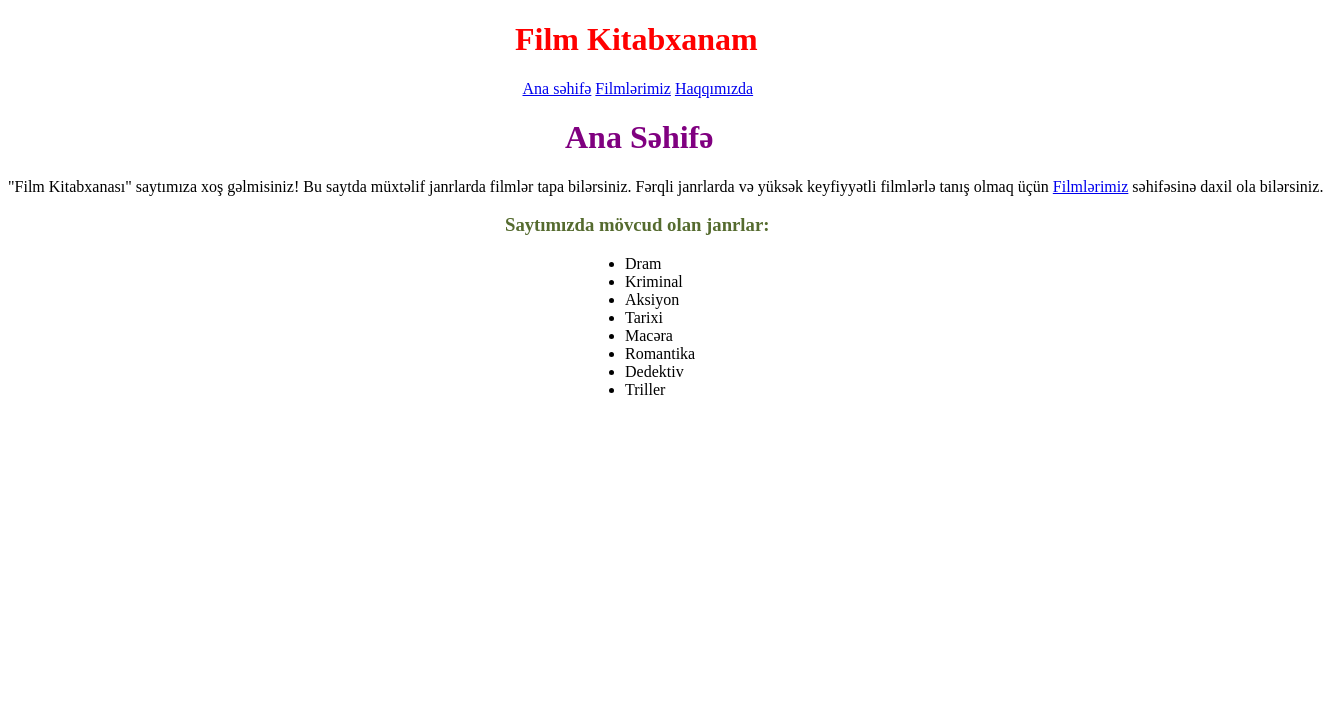
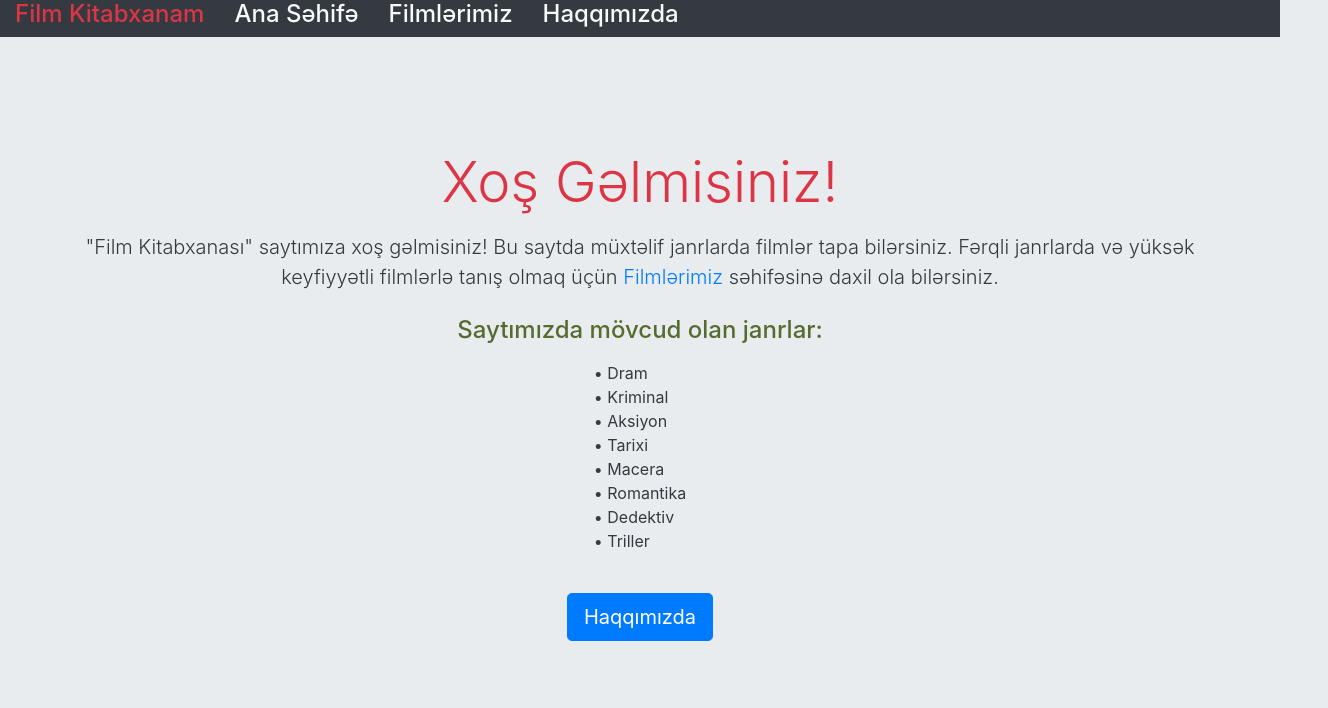
Before and after one commit to akbarshukurlu/my-movie-library, a plain HTML site: page my-movie-library/index.html in a window 1280 px wide. Shown: the whole page, 1328 px wide, since content can reach past the window. Drawn offline with nearby package versions, Linux system fonts and the light colour scheme.

Commit message:
Revamp index.html with Bootstrap styling

```diff
--- a/my-movie-library/index.html
+++ b/my-movie-library/index.html
@@ -1,46 +1,60 @@
-<!DOCTYPE html>
-<html lang="az">
+<!doctype html>
+<html lang="en">
   <head>
-    <meta charset="UTF-8">
-    <meta name="viewport" content="width=device-width, initial-scale=1.0">
+    <meta charset="utf-8">
+    <meta name="viewport" content="width=device-width, initial-scale=1, shrink-to-fit=no">
+
+    <link rel="stylesheet" href="https://cdn.jsdelivr.net/npm/bootstrap@4.6.2/dist/css/bootstrap.min.css" integrity="sha384-xOolHFLEh07PJGoPkLv1IbcEPTNtaed2xpHsD9ESMhqIYd0nLMwNLD69Npy4HI+N" crossorigin="anonymous">
     <title>Film Kitabxanam</title>
-    <link rel="stylesheet" href="css/style.css">
+
   </head>
-<body>
-    <div class="box-1">
-        <h1 style="color: red">Film Kitabxanam</h1>
+  <body style="background-color:#E9ECEF; color; white;">
+    <div class="container-fluid bg-dark">
+        <div class="row">
+          <div class="col-auto">
+             <h4><a class="text-danger" href="index.html">Film Kitabxanam</a></h4>
           </div>
+          <div class="col-auto">
+             <h4><a class="text-light" href="index.html">Ana Səhifə</a></h4>
+          </div>
+          <div class="col-auto">
+             <h4><a class="text-light" href="movies.html">Filmlərimiz</a></h4>
+          </div>
+          <div class="col-auto">
+             <h4><a class="text-light" href="about-us.html">Haqqımızda</a></h4>
+          </div>
+        </div>
+    </div>
+    <div class="jumbotron text-center mt-5" style="background-color: #E9ECEF;">
+  <div class="container">
 
-    <div class="box-2">
-        <a href="index.html">Ana səhifə</a>
-        <a href="movies.html">Filmlərimiz</a>
-        <a href="about-us.html">Haqqımızda</a>
-    </div>
+    <h1 class="display-4 text-danger">Xoş Gəlmisiniz!</h1>
 
-    <div class="box-3">
-        <h1 style="color: purple">Ana Səhifə</h1>
-    </div>
+    <p class="lead text-dark mt-3">
+      "Film Kitabxanası" saytımıza xoş gəlmisiniz! Bu saytda müxtəlif janrlarda filmlər tapa bilərsiniz.
+      Fərqli janrlarda və yüksək keyfiyyətli filmlərlə tanış olmaq üçün
+      <a href="movies.html" class="text-primary">Filmlərimiz</a> səhifəsinə daxil ola bilərsiniz.
+    </p>
 
-    <div class="box-4">
-        <p>"Film Kitabxanası" saytımıza xoş gəlmisiniz! Bu saytda müxtəlif janrlarda filmlər tapa bilərsiniz.
-            Fərqli janrlarda və yüksək keyfiyyətli filmlərlə tanış olmaq üçün <a href="movies.html">Filmlərimiz</a> səhifəsinə daxil ola bilərsiniz.</p>
-    </div>
-
-    <div class="box-5">
-        <h3 style="color: darkolivegreen">Saytımızda mövcud olan janrlar:</h3>
-    </div>
-    <div class="box-6">
-        <ul>
-            <li>Dram</li>
-            <li>Kriminal</li>
-            <li>Aksiyon</li>
-            <li>Tarixi</li>
-            <li>Macəra</li>
-            <li>Romantika</li>
-            <li>Dedektiv</li>
-            <li>Triller</li>
+    <div class="my-4 text-dark">
+      <h4 style="color: darkolivegreen;">Saytımızda mövcud olan janrlar:</h4>
+      <ul class="list-unstyled d-inline-block text-left mt-2">
+        <li>• Dram</li>
+        <li>• Kriminal</li>
+        <li>• Aksiyon</li>
+        <li>• Tarixi</li>
+        <li>• Macera</li>
+        <li>• Romantika</li>
+        <li>• Dedektiv</li>
+        <li>• Triller</li>
       </ul>
     </div>
 
+    <div class="mt-4">
+      <a href="about-us.html" class="btn btn-primary btn-lg">Haqqımızda</a>
+    </div>
+
+  </div>
+</div>
   </body>
 </html>
```
Lines whose indentation alone changed are shown as unchanged.
